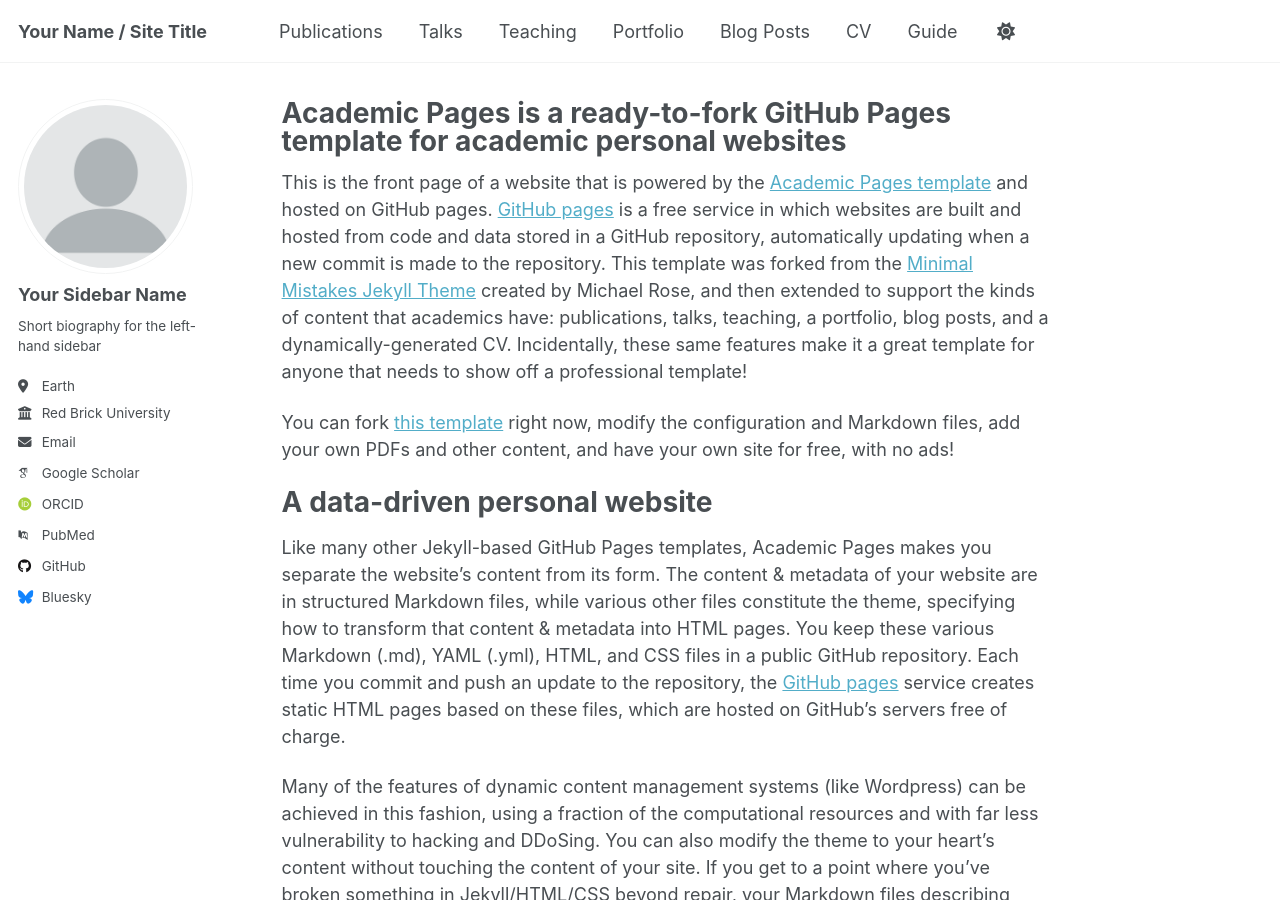
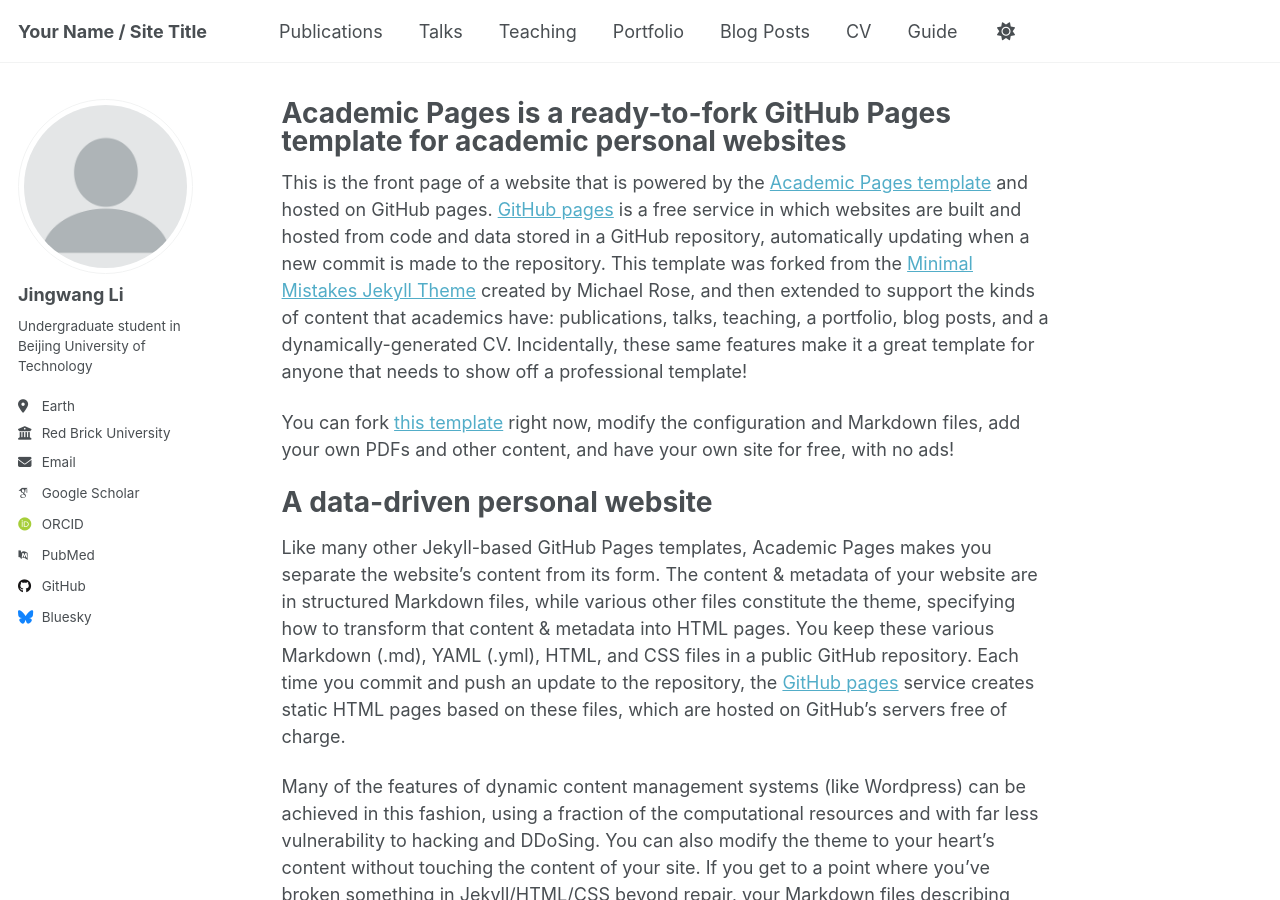
Before and after one commit to laijiewo/laijiewo, a Jekyll site: the page built from _pages/about.md, in a window 1280 px wide and 900 px high. Built offline with Jekyll 4.4.1, drawn with Linux system fonts in a browser that asks for light colours; some web fonts are replaced; a script that is not in the unit is left out.

Commit message:
change sidebat

```diff
--- a/_config.yml
+++ b/_config.yml
@@ -13,7 +13,7 @@ title                    : "Your Name / Site Title"
 title_separator          : "-"
 name                     : &name "Your Name"
 description              : &description "Your Name's academic portfolio"   # Update this with a general description of your site, this is the default if not overridden by a page
-url                      : https://academicpages.github.io # The base hostname & protocol for your site e.g. "https://[your GitHub username].github.io",
+url                      : https://laijiewo.github.io # The base hostname & protocol for your site e.g. "https://[your GitHub username].github.io",
                                                            # or if you already have some other page hosted on Github then use "https://[your GitHub username].github.io/[Your Repo Name]"
 baseurl                  : "" # the subpath of your site, e.g. "/blog"
 repository               : "academicpages/academicpages.github.io"
@@ -24,9 +24,9 @@ repository               : "academicpages/academicpages.github.io"
 author:
   # Biographic information
   avatar           : "profile.png"
-  name             : "Your Sidebar Name"
+  name             : "Jingwang Li"
   pronouns         : # example: "she/her"
-  bio              : "Short biography for the left-hand sidebar"
+  bio              : "Undergraduate student in Beijing University of Technology"
   location         : "Earth"
   employer         : "Red Brick University"
   uri              : # URL
```
